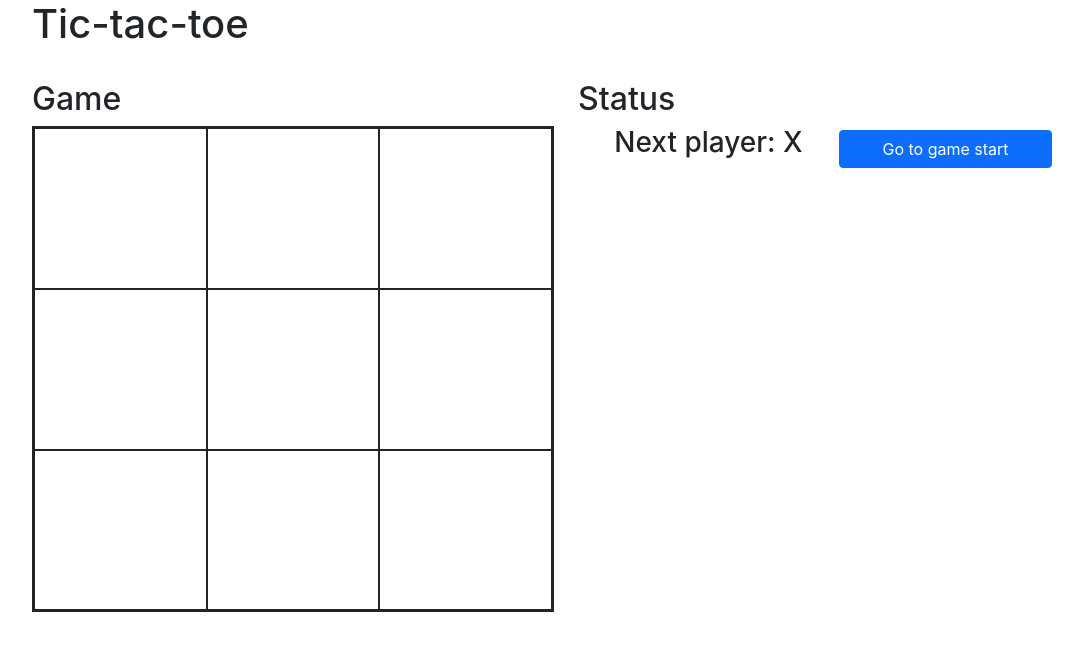
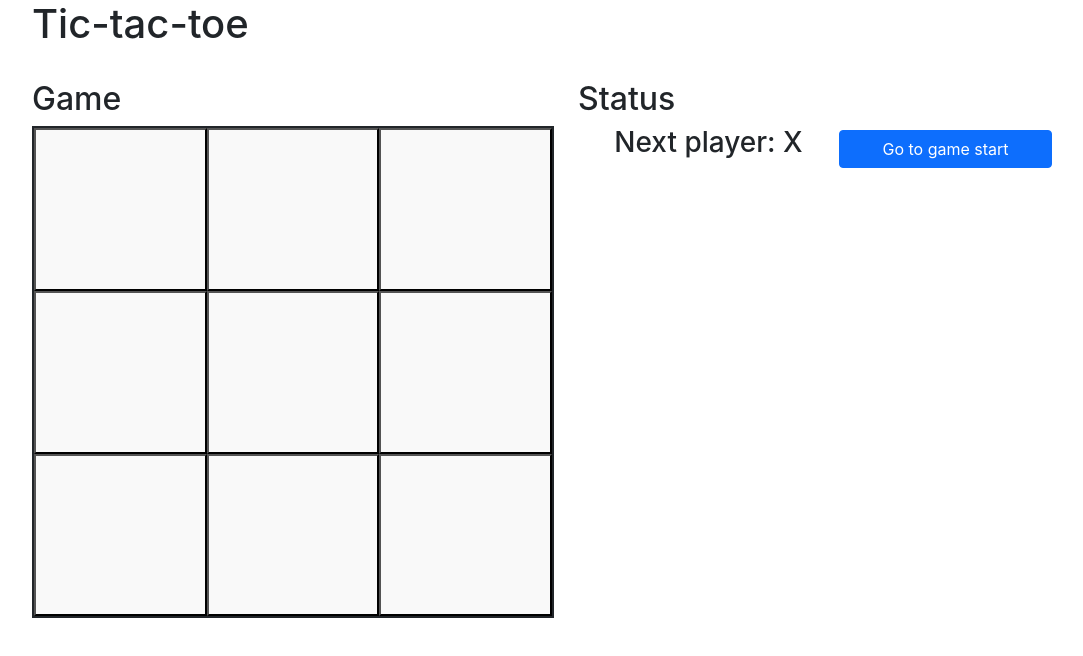
Before and after one commit to james-wienecke/react-typescript-tictactoe, a React (Create React App) app: page / in a window 1280 px wide. Shown: the top 656 px of the page, without its empty margins (74-1157 px from the left). Built offline with nearby package versions, Linux system fonts and the light colour scheme.

Commit message:
Experimenting with button styling.

```diff
--- a/src/Game.css
+++ b/src/Game.css
@@ -1,12 +1,11 @@
-/*.board-row {*/
-/*    display: flex;*/
-/*}*/
 .square {
-    /*padding-top: 75%;*/
     height: 100%;
     width: 100%;
+    background-color: #F9F9F9;
 }
-
+.square:hover {
+    background-color: #CCCCCC;
+}
 .square>img {
     height: 100%;
     width: 100%;
--- a/src/Square.tsx
+++ b/src/Square.tsx
@@ -32,7 +32,7 @@ const Square = (props: SquareProps): JSX.Element => {
 
     return (
         <div className="d-flex">
-            <button className="square btn btn-outline-dark rounded-0" onClick={props.handleClick}>
+            <button className="square rounded-0" onClick={props.handleClick}>
                 {/*{props.player ? props.player : String.fromCharCode(0x2007)}*/}
                 <img src={getImage()} alt={`${props.player} space`} />
             </button>
```
